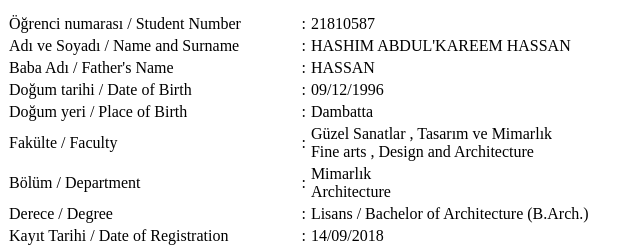
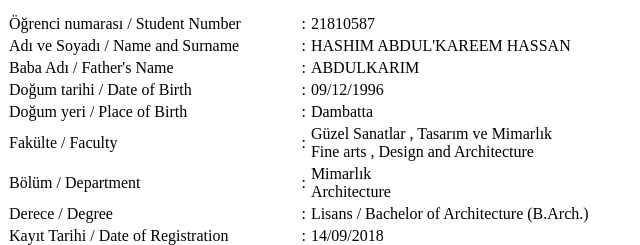
Before and after one commit to sis-ciu-edu-tr/verification, a plain HTML site: page right.html in a window 1280 px wide. Shown: the top 245 px of the page, 2-642 px from the left. Drawn offline with Linux system fonts and the light colour scheme.

Commit message:
safasfag

```diff
--- a/right.html
+++ b/right.html
@@ -30,7 +30,7 @@
         <tr>
             <td>Baba Adı / Father's Name</td>
             <td>:</td>
-            <td> HASSAN</td>
+            <td> ABDULKARIM</td>
           </tr>
           <tr>
             <td>Doğum tarihi / Date of Birth</td>
```
